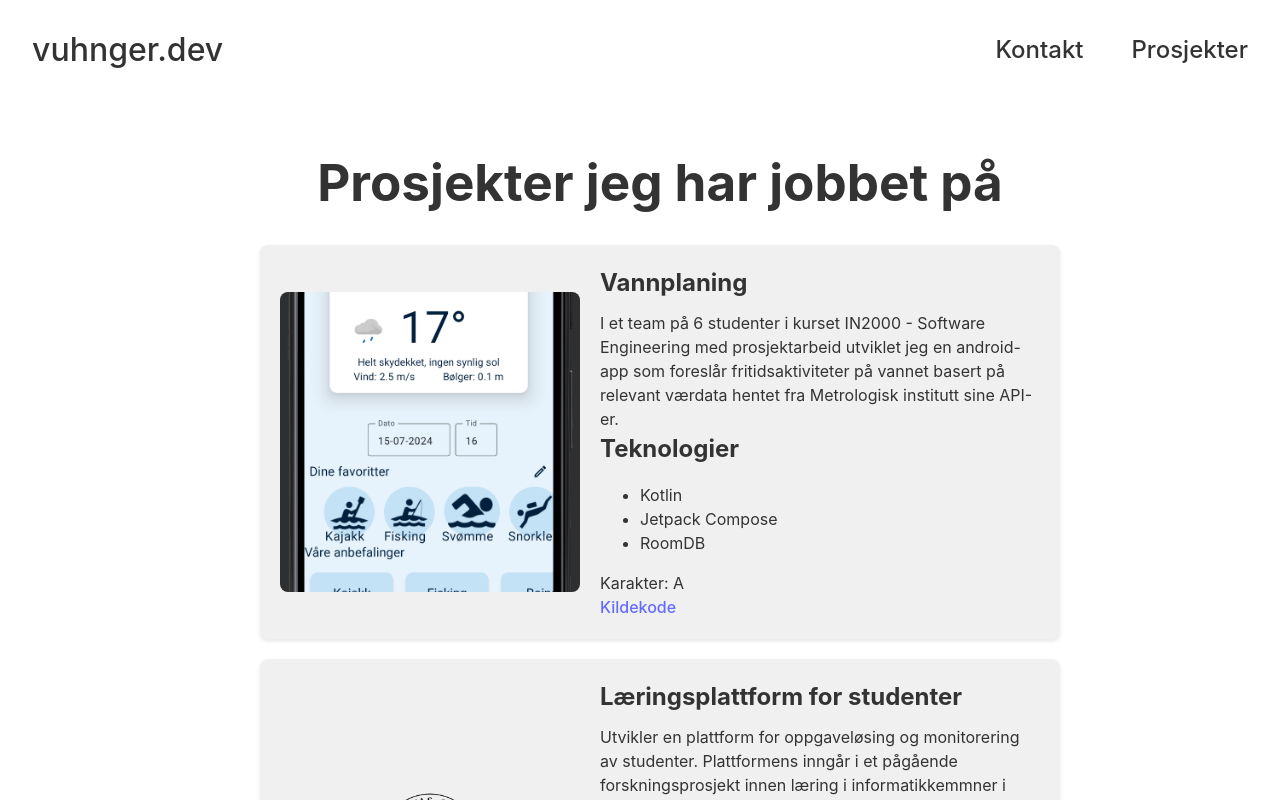
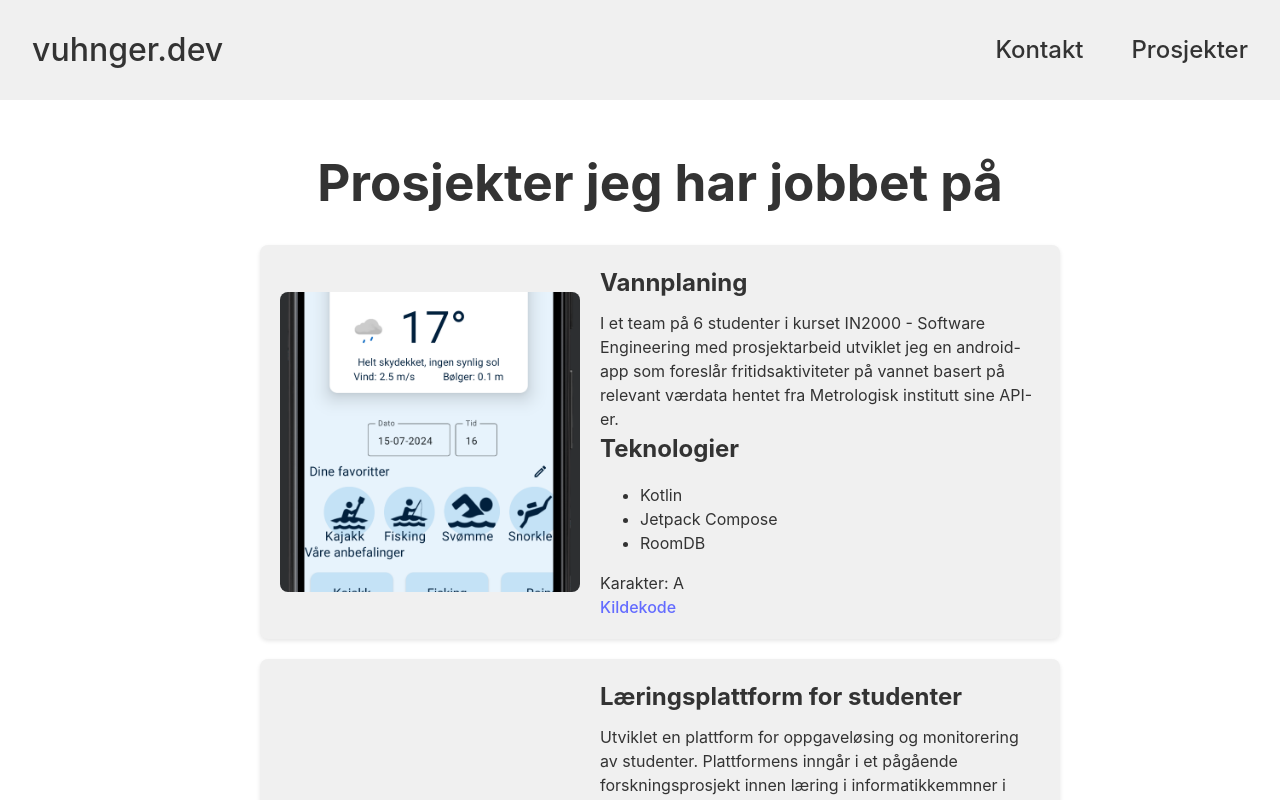
Before and after one commit to vuhnger/vuhnger.github.io, a React (Vite) app: page /projects in a window 1280 px wide. Built offline with nearby package versions, Linux system fonts and the light colour scheme.

Commit message:
navbar matches background color

```diff
--- a/src/components/NavBar/NavBar.css
+++ b/src/components/NavBar/NavBar.css
@@ -1,6 +1,6 @@
 :root{
   --primary-color: #333;
-  --secondary-color: #f0f0f0;
+  --secondary-color: #faf4ed;
 }
 
 .nav {
@@ -8,7 +8,7 @@
     position: fixed;
     top: 0px;
     height: 100px;
-    background-color: transparent;
+    background-color: var(--secondary-color);
     color: var(--primary-color);
     display: flex;
     justify-content: space-between;
@@ -18,6 +18,7 @@
     border-bottom: 0px solid #222;
     left: 0;
     right: 0;
+    z-index: 1000;
   }
 
   .site-title {
--- a/src/components/Projects/Projects.tsx
+++ b/src/components/Projects/Projects.tsx
@@ -36,7 +36,8 @@ export default function Projects() {
                 <div className="project-text">
                     <h2>Læringsplattform for studenter</h2>
                     <p>
-                    Utvikler en plattform for oppgaveløsing og monitorering av studenter. Plattformens inngår i et pågående forskningsprosjekt innen læring i informatikkemmner i høyere utdanning. Teamet består av utviklere, designere, dataanalytikere og faglærere. React + TS på frontend og Python, PSQL + Django på backend.
+                    Utviklet en plattform for oppgaveløsing og monitorering av studenter. Plattformens inngår i et pågående forskningsprosjekt innen læring i informatikkemmner i høyere utdanning. Teamet består av utviklere, designere, dataanalytikere og faglærere. React + TS på frontend og Python, PSQL + Django på backend.
+                    Arbeidet pågikk sommeren 2023 og 2024.
                     </p>
                     <h2>Teknologier</h2>
                     <ul>
```
